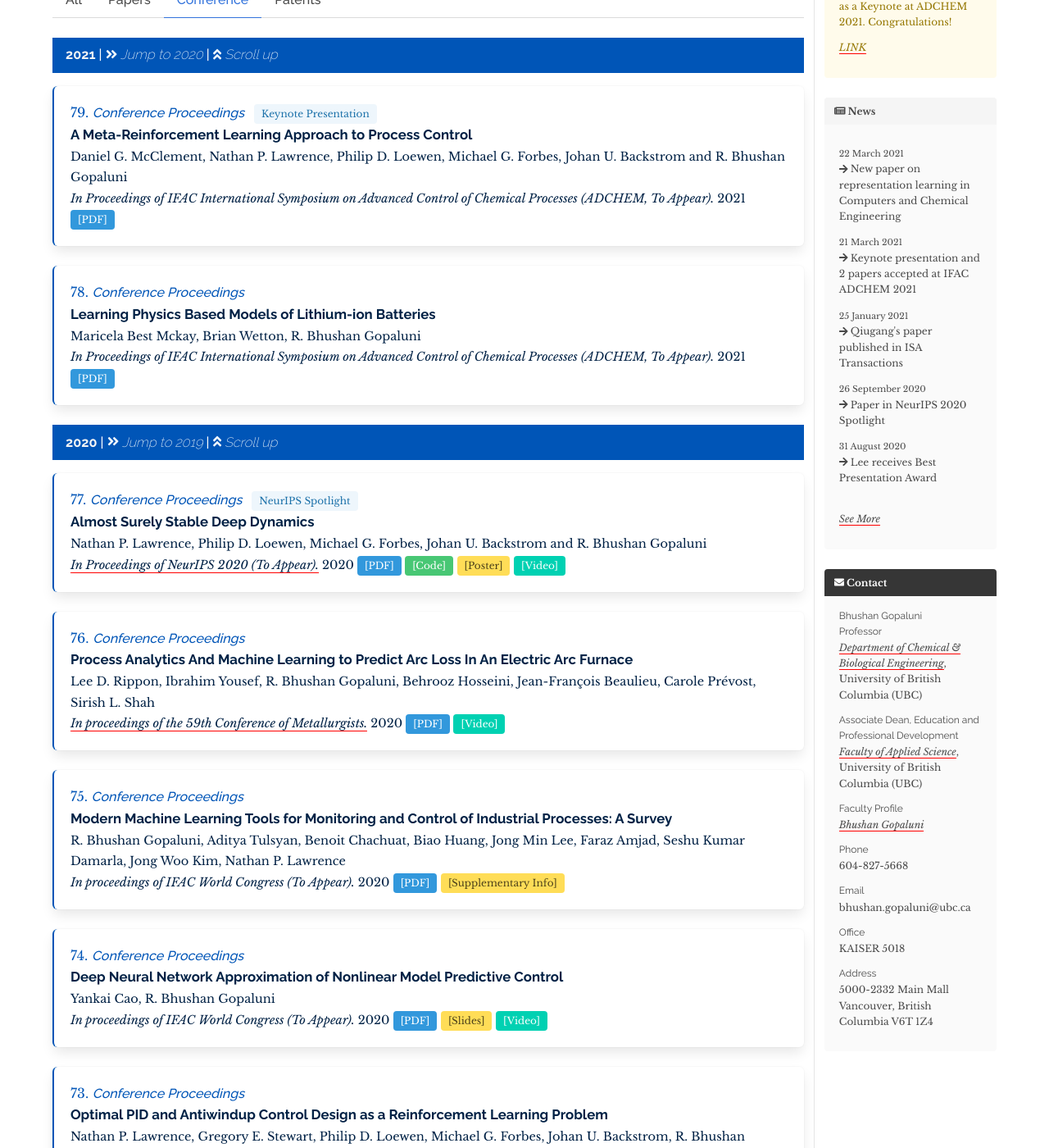
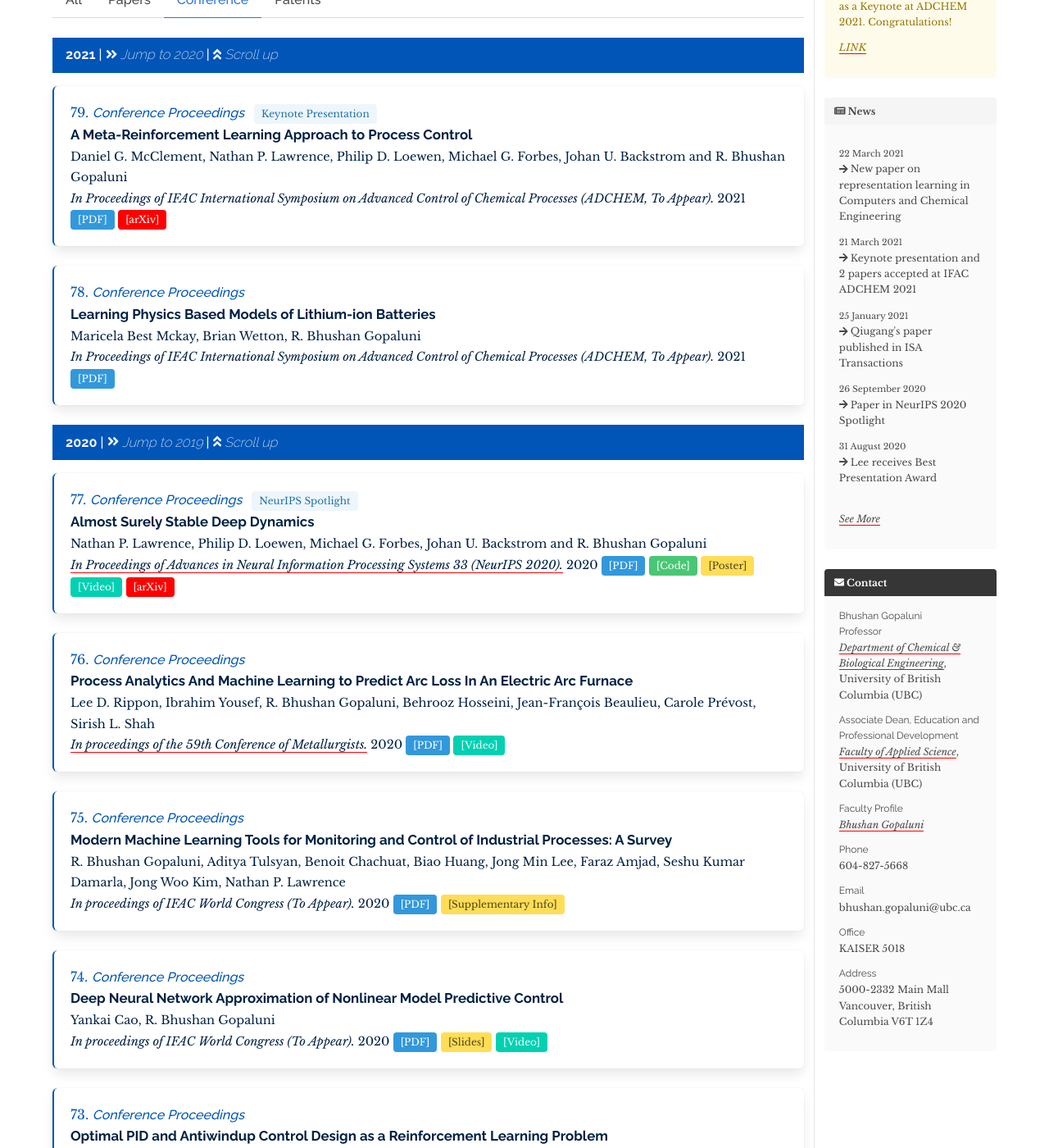
Before and after one commit to daisubc/daisubc.github.io, a Jekyll site: the page built from publications/conference.md, in a window 1280 px wide and 1400 px high, scrolled down 533 px. Shown: the whole window at 82% size. Built offline with Jekyll 4.4.1, drawn with Linux system fonts in a browser that asks for light colours; nearby versions of some CDN libraries.

Commit message:
add arxiv

```diff
--- a/_data/publications.yml
+++ b/_data/publications.yml
@@ -15,6 +15,7 @@
   notes: "Keynote Presentation"
   pdf: "2021C2_McClement_ADCHEM.pdf"
   thumbnail: "mcclement_adchem_2021.png"
+  arxiv: "https://arxiv.org/abs/2103.14060"
 
 - authors: "Maricela Best Mckay, Brian Wetton, R. Bhushan Gopaluni"
   type: "conference"
@@ -37,7 +38,7 @@
   type: "conference"
   year: "2020"
   authors: "Nathan P. Lawrence, Philip D. Loewen, Michael G. Forbes, Johan U. Backstrom and R. Bhushan Gopaluni"
-  journal: "In Proceedings of NeurIPS 2020 (To Appear)"
+  journal: "In Proceedings of Advances in Neural Information Processing Systems 33 (NeurIPS 2020)"
   notes: "NeurIPS Spotlight"
   pdf: "2020C6_Lawrence_NeurIPS.pdf"
   code: "https://github.com/daisubc/stochastic_dynamics"
@@ -45,6 +46,7 @@
   video: "https://nips.cc/virtual/2020/protected/poster_daecf755df5b1d637033bb29b319c39a.html"
   poster: "https://figshare.com/articles/poster/Almost_Surely_Stable_Deep_Dynamics/13238408"
   thumbnail: "lawrence_neurips_2020.png"
+  arxiv: "https://arxiv.org/abs/2103.14722"
 
 - title: "Data-driven Dynamic Inferential Sensors Based on Causality Analysis"
   type: "paper"
@@ -97,6 +99,7 @@
   journal: "In proceedings of IFAC World Congress (To Appear)"
   video: "https://vimeo.com/455075386"
   pdf: "IFAC_PID_RL_2020-7.pdf"
+  arxiv: "https://arxiv.org/abs/2005.04539"
 
 - title: "Reinforcement Learning based Design of Linear Fixed Structure Controllers"
   type: "conference"
@@ -105,6 +108,7 @@
   journal: "In proceedings of IFAC World Congress (To Appear)"
   video: "https://vimeo.com/455075443"
   pdf: "IFAC_PID_RL_2020-8.pdf"
+  arxiv: "https://arxiv.org/abs/2005.04537"
 
 - title: "A Novel Approach to Alarm Causality Analysis Using Active Dynamic Transfer Entropy"
   type: "paper"
--- a/_includes/single_pub.html
+++ b/_includes/single_pub.html
@@ -71,4 +71,8 @@
 <a target="_blank" href="{{ pub.video }}"><span class="tag is-primary">[Video]</span></a>
 {% endif %}
 
+{% if pub.arxiv %}
+<a target="_blank" href="{{ pub.arxiv }}"><span class="tag is-danger">[arXiv]</span></a>
+{% endif %}
+
 </li>
--- a/_includes/single_pub_compact.html
+++ b/_includes/single_pub_compact.html
@@ -69,5 +69,9 @@
     <a target="_blank" href="{{ pub.video }}"><span class="tag is-primary">[Video]</span></a>
     {% endif %}
 
+    {% if pub.arxiv %}
+    <a target="_blank" href="{{ pub.arxiv }}"><span class="tag is-danger">[arXiv]</span></a>
+    {% endif %}
+
   </div>
 </div>
```
